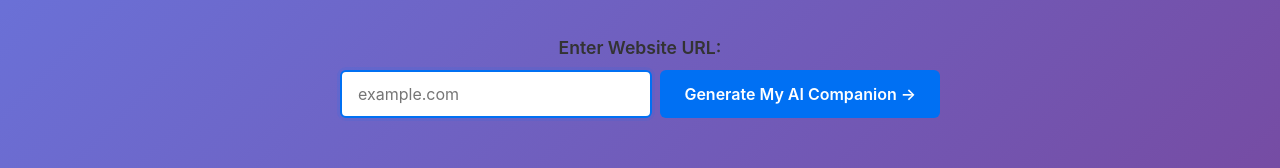
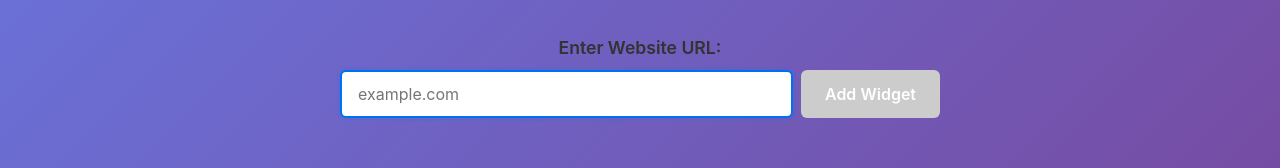
Before and after one commit to admingistai/GPADemo, a Next.js app: page / in a window 1280 px wide. Shown: the part 553-721 px from the top of the page. Built offline with nearby package versions, Linux system fonts and the light colour scheme.

Commit message:
fix widget url

```diff
--- a/components/URLInputForm.jsx
+++ b/components/URLInputForm.jsx
@@ -8,8 +8,25 @@ export default function URLInputForm({ onSubmit, loading, error }) {
   const handleSubmit = async (e) => {
     e.preventDefault();
 
-    // Redirect to Vercel app homepage
-    window.open('https://gpademo.vercel.app', '_blank');
+    // Clear previous validation error
+    setValidationError('');
+
+    // Debug logging
+    console.log('URLInputForm: Submitting URL:', url);
+    console.log('URLInputForm: URL trimmed:', url.trim());
+    console.log('URLInputForm: URL length:', url.length);
+
+    // Validate URL
+    const validation = validateUrl(url);
+    console.log('URLInputForm: Validation result:', validation);
+
+    if (!validation.isValid) {
+      setValidationError(validation.error);
+      return;
+    }
+
+    // Submit the normalized URL (which includes auto-added protocol)
+    await onSubmit(validation.normalizedUrl);
   };
 
   const handleInputChange = (e) => {
@@ -40,7 +57,7 @@ export default function URLInputForm({ onSubmit, loading, error }) {
           />
           <button
             type="submit"
-            disabled={loading}
+            disabled={loading || !url.trim()}
             aria-busy={loading}
           >
             {loading ? (
@@ -49,7 +66,7 @@ export default function URLInputForm({ onSubmit, loading, error }) {
                 Loading...
               </>
             ) : (
-              'Generate My AI Companion →'
+              'Add Widget'
             )}
           </button>
         </div>
```
Also changed, not shown: public/widget.js.
